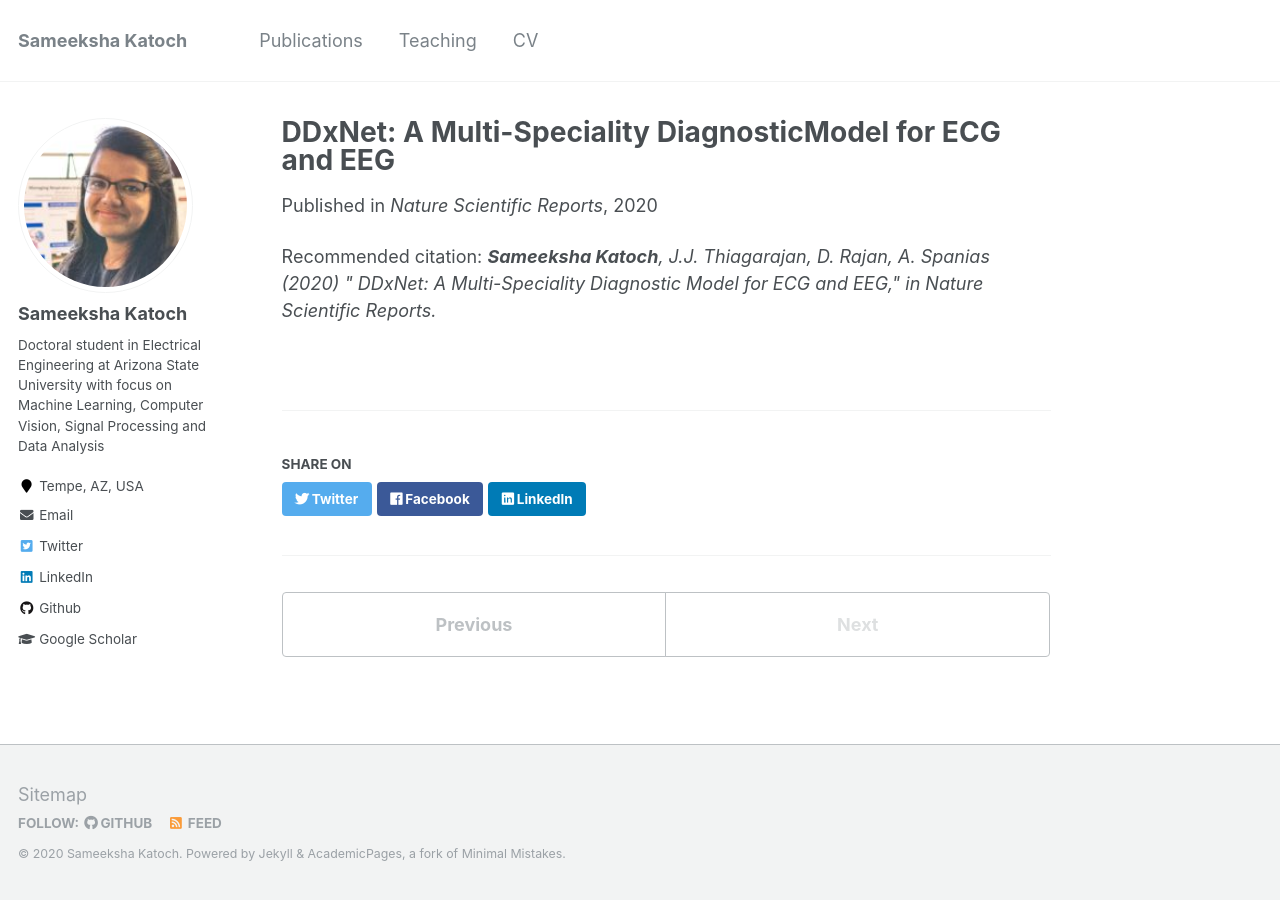
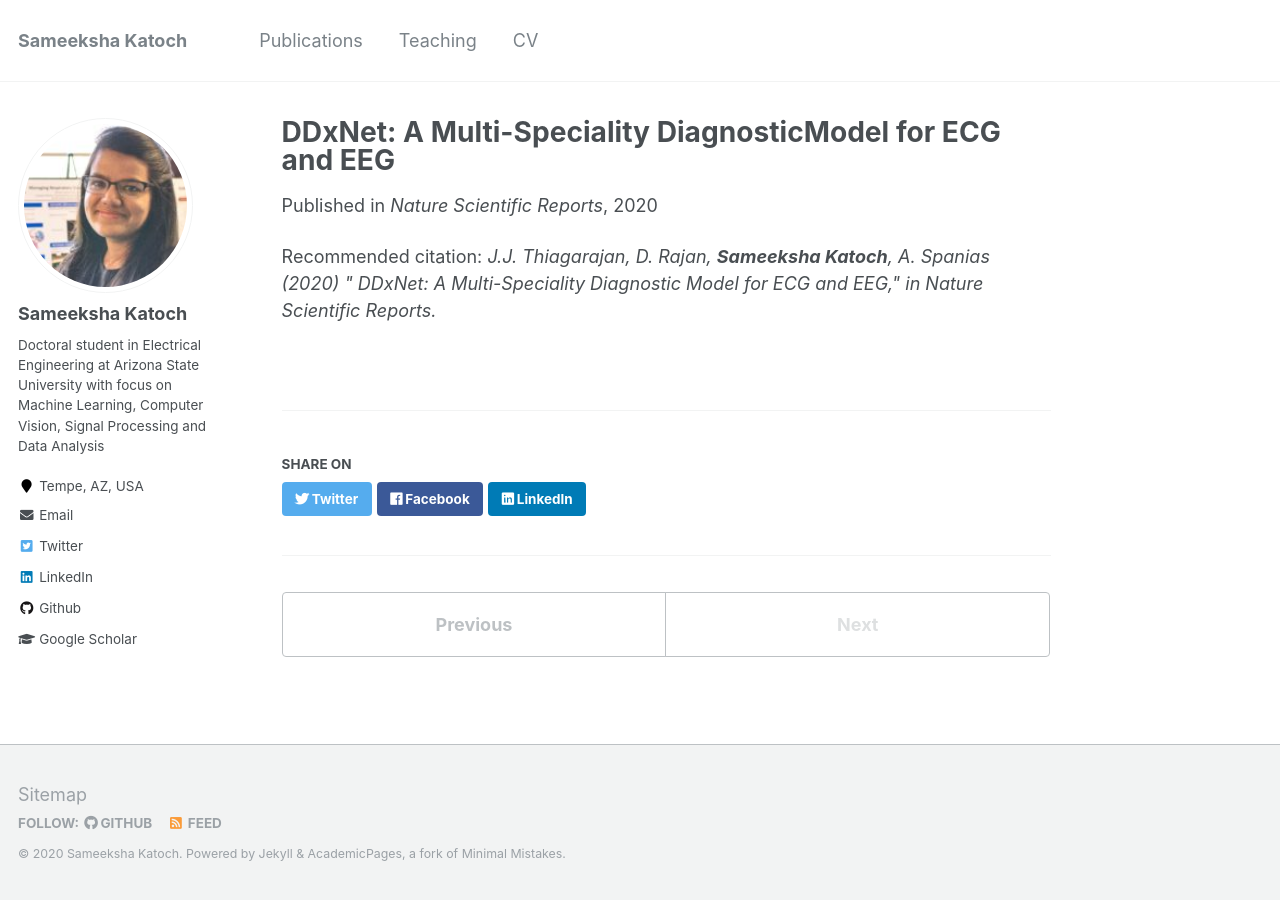
Before and after one commit to sam93katoch/sam93katoch.github.io, a Jekyll site: the page built from _publications/2020-08-30-ddxnet.md, in a window 1280 px wide. Built offline with Jekyll 4.4.1, drawn with Linux system fonts in a browser that asks for light colours.

```diff
--- a/_publications/2020-08-30-ddxnet.md
+++ b/_publications/2020-08-30-ddxnet.md
@@ -4,5 +4,5 @@ collection: publications
 date: 2020-08-30
 venue: 'Nature Scientific Reports'
 paperurl: ''
-citation: '<i><b>Sameeksha Katoch</b>, J.J. Thiagarajan, D. Rajan, A. Spanias (2020) &quot; DDxNet: A Multi-Speciality Diagnostic Model for ECG and EEG,&quot; in Nature Scientific Reports. </i>'
+citation: '<i>J.J. Thiagarajan, D. Rajan, <b>Sameeksha Katoch</b>, A. Spanias (2020) &quot; DDxNet: A Multi-Speciality Diagnostic Model for ECG and EEG,&quot; in Nature Scientific Reports. </i>'
 ---
```
